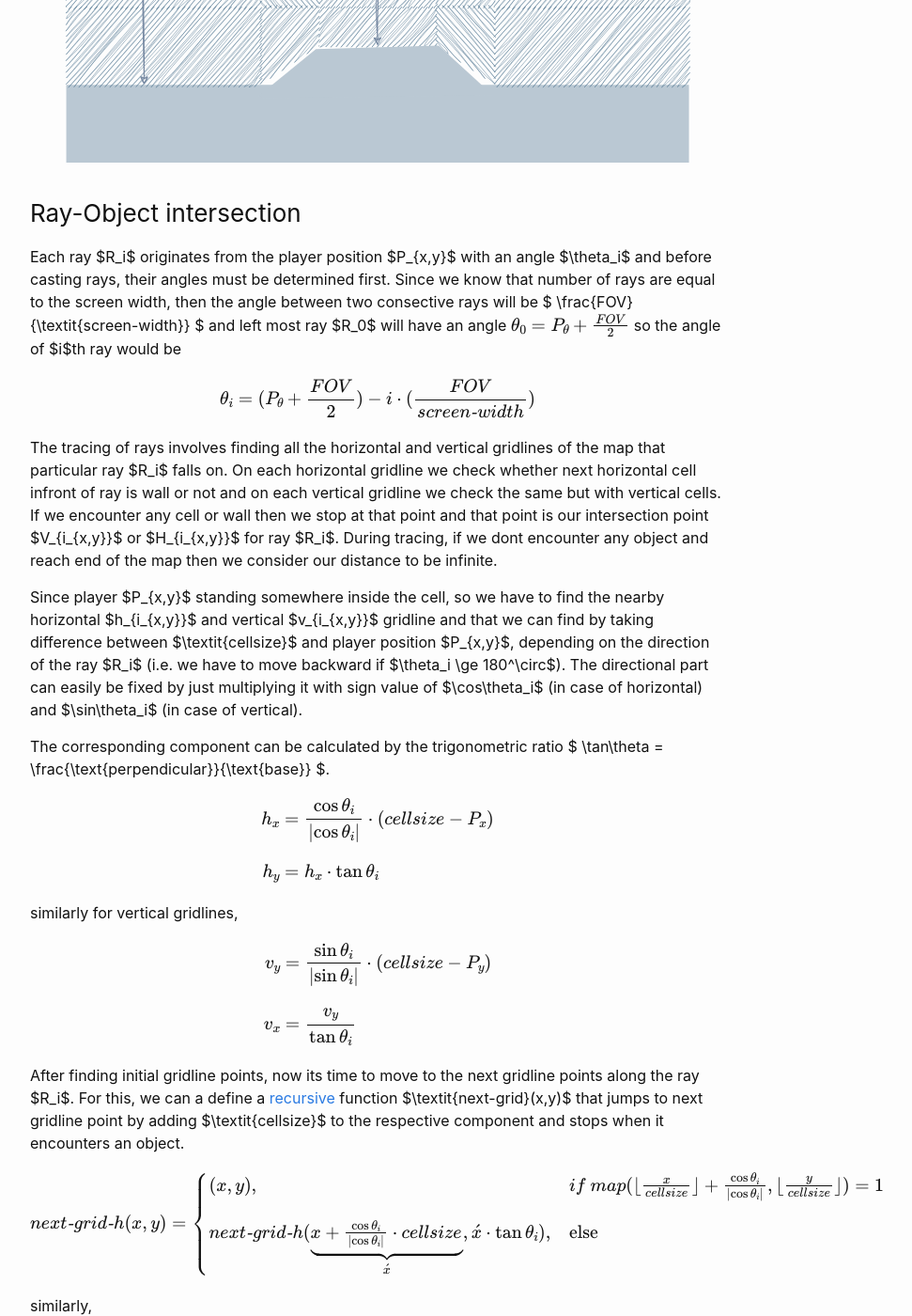
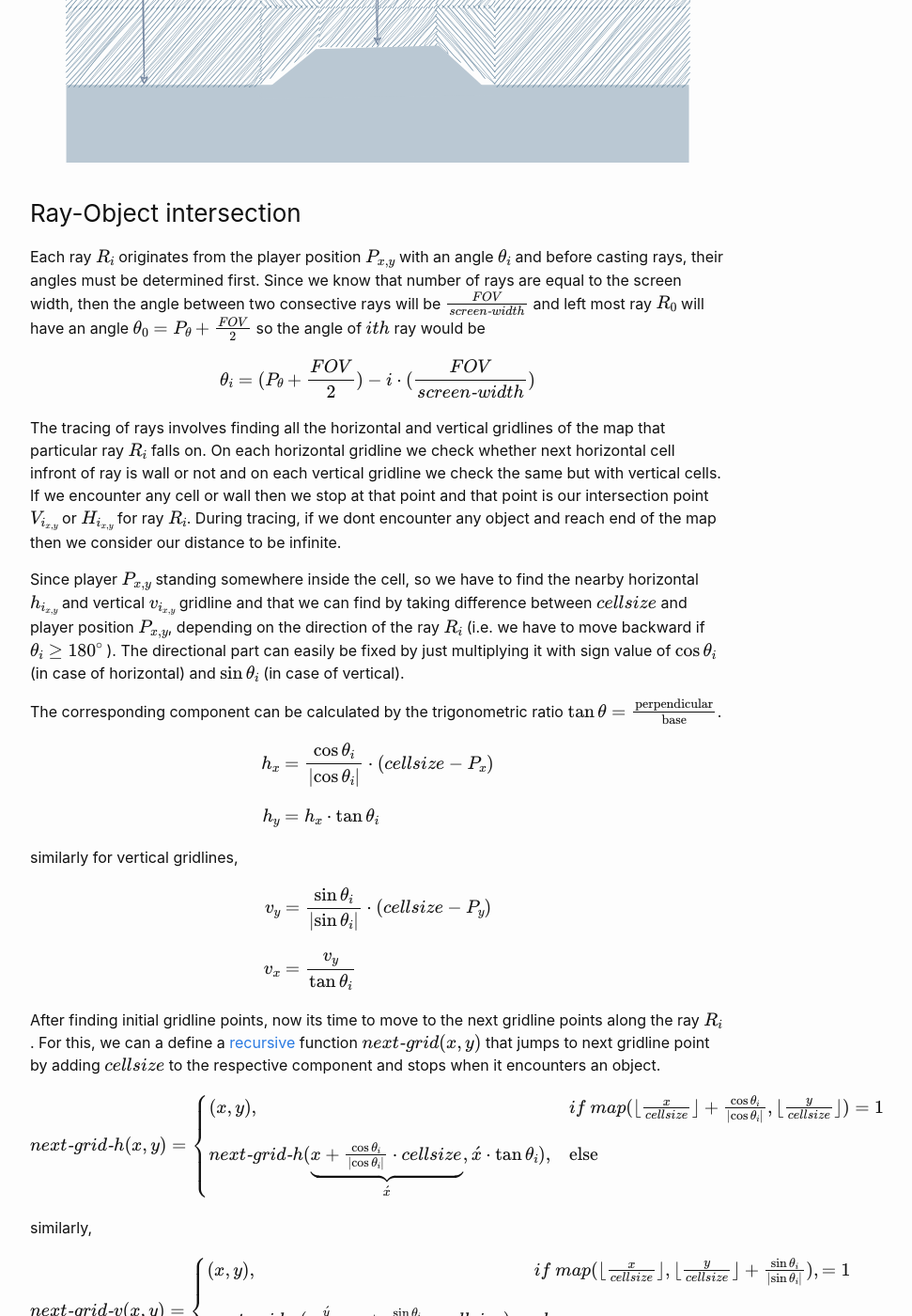
Before and after one commit to furqantariq/furqantariq.github.io, a Jekyll site: the page built from _posts/2023-06-04-raycasting.md, in a window 1280 px wide and 1400 px high, scrolled down 2725 px. Shown: the whole window at 94% size, without its empty margins (238-1209 px from the left). Built offline with Jekyll 4.4.1, drawn with Linux system fonts in a browser that asks for light colours; nearby versions of some CDN libraries; some of the changed text lies outside the part shown.

```diff
--- a/_posts/2023-06-04-raycasting.md
+++ b/_posts/2023-06-04-raycasting.md
@@ -24,10 +24,10 @@ which also happened to introduce the concept of [first-person-shooter](https://e
 ### Data Representation
 
 Before delving into implementation of raycasting, we have to define our game world data in 2D-matrix in which
-each element corresponds to square cell in the game world with a height, width and breadth of \\(\textit{cellsize}\\).
+each element corresponds to square cell in the game world with a height, width and breadth of \\( \textit{cellsize} \\).
 The value "**1**" represents that this cell is a wall and "**0**" represents an empty space where player can move.
-In the figure below, the player \\(P\\) is standing at \\(x=2.5, y=0.5\\) position and he is looking toward wall with an
-direction angle \\(P_\theta\\) of 90 degrees. The fraction part of the position indicates that player is standing in the middle of cell.
+In the figure below, the player \\(P\\) is standing at \\( x=2.5, y=0.5 \\) position and he is looking toward wall with an
+direction angle \\( P_\theta \\) of 90 degrees. The fraction part of the position indicates that player is standing in the middle of cell.
 The player also has a [Field of View](https://en.wikipedia.org/wiki/Field_of_view) (FOV) angle that represents the total observable area that can be seen at once by
 player's eye.
 
@@ -64,28 +64,28 @@ while those farther away will appear smaller, simulating depth perception.
 
 ### Ray-Object intersection
 
-Each ray $R_i$ originates from the player position $P_{x,y}$ with an angle $\theta_i$ and before casting rays,
+Each ray \\( R_i \\) originates from the player position \\( P_{x,y} \\) with an angle \\( \theta_i \\) and before casting rays,
 their angles must be determined first. Since we know that number of rays are equal to the screen width,
-then the angle between two consective rays will be $ \frac{FOV}{\textit{screen-width}} $ and left most ray $R_0$ will have an angle
-\\( \theta_0 = P_\theta + \frac{FOV}{2} \\) so the angle of $i$th ray would be
+then the angle between two consective rays will be \\( \frac{FOV}{\textit{screen-width}} \\) and left most ray \\( R_0 \\) will have an angle
+\\( \theta_0 = P_\theta + \frac{FOV}{2} \\) so the angle of \\( ith \\) ray would be
 
 
 $$ \theta_i = (P_\theta + \frac{FOV}{2}) - i\cdot(\frac{FOV}{\textit{screen-width}}) $$
 
 
-The tracing of rays involves finding all the horizontal and vertical gridlines of the map that particular ray $R_i$
+The tracing of rays involves finding all the horizontal and vertical gridlines of the map that particular ray  \\( R_i \\)
 falls on. On each horizontal gridline we check whether next horizontal cell infront of ray is wall or not and on
 each vertical gridline we check the same but with vertical cells. If we encounter any cell or wall then
-we stop at that point and that point is our intersection point $V_{i_{x,y}}$ or $H_{i_{x,y}}$ for ray $R_i$. During tracing, if we dont encounter any object and
+we stop at that point and that point is our intersection point \\( V_{i_{x,y}} \\) or \\( H_{i_{x,y}} \\) for ray \\( R_i \\). During tracing, if we dont encounter any object and
 reach end of the map then we consider our distance to be infinite.
 
 
-Since player $P_{x,y}$ standing somewhere inside the cell, so we have to find the nearby horizontal $h_{i_{x,y}}$ and
-vertical $v_{i_{x,y}}$ gridline and that we can find by taking difference between $\textit{cellsize}$ and player position
-$P_{x,y}$, depending on the direction of the ray $R_i$ (i.e. we have to move backward if $\theta_i \ge 180^\circ$).
-The directional part can easily be fixed by just multiplying it with sign value of $\cos\theta_i$ (in case of horizontal) and $\sin\theta_i$ (in case of vertical).
+Since player \\( P_{x,y} \\) standing somewhere inside the cell, so we have to find the nearby horizontal \\( h_{i_{x,y}} \\) and
+vertical \\( v_{i_{x,y}} \\) gridline and that we can find by taking difference between \\( \textit{cellsize} \\) and player position
+\\( P_{x,y} \\), depending on the direction of the ray \\( R_i \\) (i.e. we have to move backward if \\( \theta_i \ge 180^\circ \\) ).
+The directional part can easily be fixed by just multiplying it with sign value of \\( \cos\theta_i \\) (in case of horizontal) and \\( \sin\theta_i \\) (in case of vertical).
 
-The corresponding component can be calculated by the trigonometric ratio $ \tan\theta = \frac{\text{perpendicular}}{\text{base}} $.
+The corresponding component can be calculated by the trigonometric ratio \\( \tan\theta = \frac{\text{perpendicular}}{\text{base}} \\).
 
 $$
 \begin{align}
@@ -103,9 +103,9 @@ v_x &= \frac{v_y}{\tan\theta_i} \\
 \end{align}
 $$
 
-After finding initial gridline points, now its time to move to the next gridline points along the ray $R_i$.
+After finding initial gridline points, now its time to move to the next gridline points along the ray \\( R_i \\).
 For this, we can a define a [recursive](https://www.khanacademy.org/math/algebra/x2f8bb11595b61c86:sequences/x2f8bb11595b61c86:constructing-arithmetic-sequences/a/writing-recursive-formulas-for-arithmetic-sequences)
-function $\textit{next-grid}(x,y)$ that jumps to next gridline point by adding $\textit{cellsize}$
+function \\( \textit{next-grid}(x,y) \\) that jumps to next gridline point by adding \\( \textit{cellsize} \\)
 to the respective component and stops when it encounters an object.
 
 
@@ -132,19 +132,19 @@ The pictorial form of ray-object intersection can also be seen below.
 <center><img src="/assets/images/raycasting/raytracing.svg" width="90%" height="90%" ></center>
 
 
-So the intersection points $H_{i_{x,y}}$ and $V_{i_{x,y}}$ that intersects ray will be
+So the intersection points \\( H_{i_{x,y}} \\) and \\( V_{i_{x,y}} \\) that intersects ray will be
 
 $$ H_{i_{x,y}} = \textit{next-grid-h}(h_{i_{x,y}}) $$
 
 $$ V_{i_{x,y}} = \textit{next-grid-v}(v_{i_{x,y}}) $$
 
-where $h_{i_{x,y}}$ and $v_{i_{x,y}}$ are nearby gridline points for any $R_i$
+where \\( h_{i_{x,y}} \\) and \\( v_{i_{x,y}} \\) are nearby gridline points for any \\( R_i \\)
 
 
 Between these two intersection points, only the nearest point will be used in scene rendering because the farthest point
 will always be hidden behind. The intersection point itself has no value for us unless we are applying textures,
 but we are interested in the distance to nearest intersection point. This can be found by taking minimum of the
-[euclidean distances](https://en.wikipedia.org/wiki/Euclidean_distance) from player position $P_{x,y}$ to both of these points $H_{x,y}$ and $V_{x,y}$
+[euclidean distances](https://en.wikipedia.org/wiki/Euclidean_distance) from player position \\( P_{x,y} \\) to both of these points \\( H_{x,y} \\) and \\( V_{x,y} \\)
 
 $$ \acute{d_i} = \min(\sqrt{ (P_x - H_{i_x} )^2 + (P_y - H_{i_y})^2} ,  \sqrt{ (P_x - V_{i_x} )^2 + (P_y - V_{i_y})^2}) $$
 
@@ -156,7 +156,7 @@ distance in drawing our scene, It will give an effect known as ["fisheye effect"
 that are away from the player direction are actually longer in length then the rays that are parallel to player direction
 and these longer rays give an illusion that object is farther away, hence the fisheye
 effect. To fix that is quite simple, all we have to do is multiply distorted distance with cosine of abosulte difference of
-ray angle $\theta_i$ and player direction $P_\theta$.
+ray angle \\( \theta_i \\) and player direction \\( P_\theta \\).
 
 <center><img src="/assets/images/raycasting/fishbowl-effect.svg" width="90%" height="90%" ></center>
 
@@ -166,9 +166,9 @@ $$ d_i = \acute{d_i} \cdot \cos(|\theta_i-P_\theta|) $$
 
 The purpose of finding distance to object was to find out the projected height of the object. We have already
 established earlier that everything player see is of same height. Now if we look at the figure below,
-the actual object lies at distance $\overline{OF}$ away from player $P$ with height $\overline{AB}$ and the line $\overline{XY}$
-represents the projected height of the object in projection screen, that also lies at certain distance $\overline{OD}$
-away from player $P$ in same direction. This gives us two [similar triangles](https://byjus.com/maths/similar-triangles/) $ \triangle AOB $ and $ \triangle XOY $ with
+the actual object lies at distance \\( \overline{OF} \\) away from player \\( P \\) with height \\( \overline{AB} \\) and the line \\( \overline{XY} \\)
+represents the projected height of the object in projection screen, that also lies at certain distance \\( \overline{OD} \\)
+away from player \\( P \\) in same direction. This gives us two [similar triangles](https://byjus.com/maths/similar-triangles/) \\( \triangle AOB \\) and \\( \triangle XOY \\) with
 equal angles that means the ratios of their corresponding sides are equal.
 
 <center><img src="/assets/images/raycasting/triangles.svg" width="90%" height="90%" ></center>
@@ -177,17 +177,17 @@ $$ \triangle AOB \sim \triangle XOY$$
 
 $$ \frac{\overline{XY}}{\overline{AB}} = \frac{\overline{DO}}{\overline{FO}} $$
 
-Since $\overline{AB}$ is $\textit{cellsize}$, $\overline{FO}$ is the distance we calculated earler and $\overline{OD}$ is
-upto us to decide how much away projection screen from player $P$ should be, that leave us $\overline{XY}$ which is
-the projected height $h_i$ of the object with which the ray $R_i$ intersects.
+Since \\( \overline{AB} \\) is \\( \textit{cellsize} \\), \\( \overline{FO} \\) is the distance we calculated earler and \\( \overline{OD} \\) is
+upto us to decide how much away projection screen from player \\( P \\) should be, that leave us \\( \overline{XY} \\) which is
+the projected height \\(h_i\\) of the object with which the ray \\(R_i\\) intersects.
 
 $$ h_i = \frac{cellsize}{d_i} \cdot \textit{projection-distance} $$
 
 ### Rendering Scene
 
-To render final scene, raycasting uses column-based rendering. In which we iterates through each column $c_i$ in screen
-and at the center of the pixel column, we fills all corresponding pixels with color of object that intersects with ray $R_i$
-at the calculated projected height $h_i$. In each iteration, rest of the pixels are filled with environment color
+To render final scene, raycasting uses column-based rendering. In which we iterates through each column \\( c_i \\) in screen
+and at the center of the pixel column, we fills all corresponding pixels with color of object that intersects with ray \\( R_i \\)
+at the calculated projected height \\( h_i \\). In each iteration, rest of the pixels are filled with environment color
 e.g. sky, floor ... etc.
 
 <center><img src="/assets/images/raycasting/rendering.svg" width="90%" height="90%" ></center>
@@ -198,7 +198,7 @@ object visibility from 2D data, the demonstration of which can be seen below.
 
 # Demo
 
-Use **W**,**A**,**S** and **D** keys to update $P_{x,y}$ and modify $P_\theta$ with mouse pointer.
+Use **W**,**A**,**S** and **D** keys to update \\( P_{x,y} \\) and modify \\( P_\theta \\) with mouse pointer.
 
 Readers are encouraged to open 'Typescript' tab and to experiment with different colors, `WORLD_MAP` variable and various
 other configurable variables.
```
Also changed, not shown: _posts/2022-09-20-even-fibonacci-numbers.md (+15 -15 lines).
